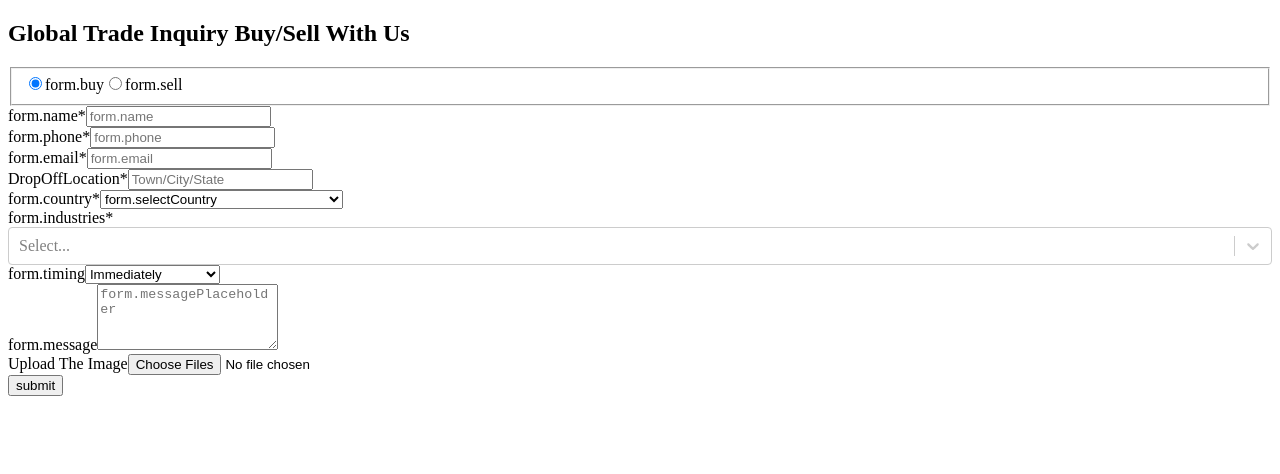
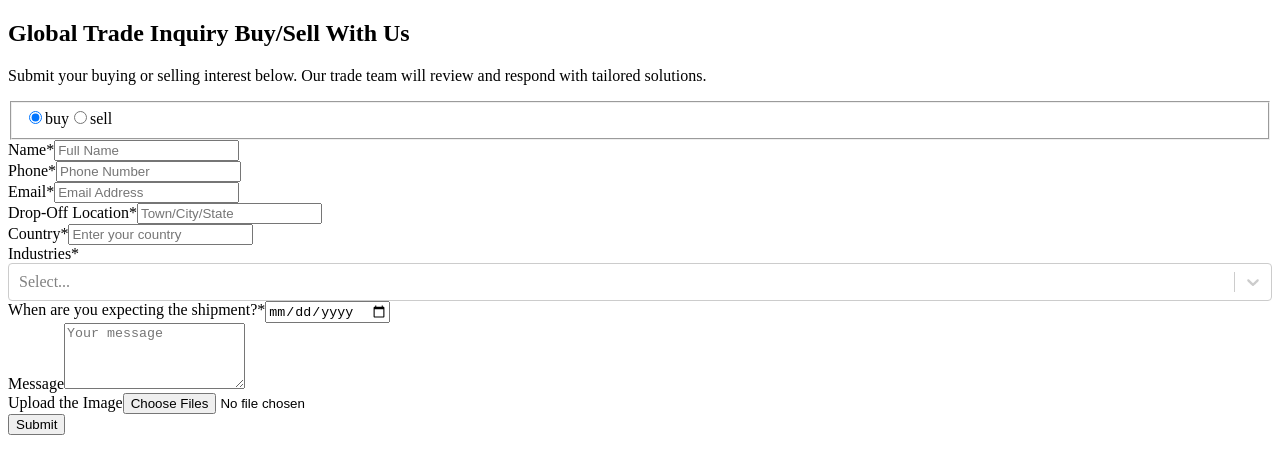
Before and after one commit to SuprajaDarapaneni/AgxFrontend, a Next.js app: page /BuySellpage in a window 1280 px wide. Shown: the top 474 px of the page. Built offline with nearby package versions, Linux system fonts and the light colour scheme.

Commit message:
new changes

```diff
--- a/public/locales/en/translation.json
+++ b/public/locales/en/translation.json
@@ -183,7 +183,7 @@
     "testimonial2": "They made international trade feel easy. Trustworthy and experienced!",
     "testimonial3": "Excellent service throughout our import process.",
     "heroTitle": "Connecting Continents with Confidence",
-    "heroButton": "I Want To Buy/Sell",
+    "heroButton": "Start Trading-Buy/Sell",
     "aboutTitle": "About Us",
     "aboutDesc": "Founded on July 10th, 2022, AGX-International was born from a vision to create a strong bridge between Indian industries and global markets....",
     "productsTitle": "Our Products",
@@ -201,8 +201,8 @@
     "attachFiles": "Image upload",
     "heading": "Buy/Sell Request Form",
     "pageTitle": "Buy/Sell Request Form - AGX-International",
-    "buy": "Buy",
-    "sell": "Sell",
+    "When are you expecting the shipment?": "When are you expecting the shipment?",
+    "When will the products be ready to ship?": "When will the products be ready to ship?",
     "name": "Name/Company Name",
     "phone": "Phone",
     "email": "Email",
--- a/src/pages/BuySellpage.jsx
+++ b/src/pages/BuySellpage.jsx
@@ -69,7 +69,6 @@ const BuySellForm = () => {
     setFormData(prev => ({
       ...prev,
       industries: selectedOptions ? selectedOptions.map(option => option.value) : [],
-      // Clear otherIndustry if 'Other' is not selected
       otherIndustry: selectedOptions && selectedOptions.some(o => o.value === 'Other') ? prev.otherIndustry : '',
     }));
   };
@@ -88,43 +87,43 @@ const BuySellForm = () => {
     setErrorMessage('');
 
     if (!formData.name.trim() || !/^[a-zA-Z\s]{2,50}$/.test(formData.name)) {
-      setErrorMessage(t('form.validation.name') || 'Please enter a valid name (2-50 letters).');
+      setErrorMessage('Please enter a valid name (2-50 letters).');
       setIsSubmitDisabled(false);
       return;
     }
 
     if (!validateEmail(formData.email)) {
-      setErrorMessage(t('form.validation.email') || 'Invalid email format.');
+      setErrorMessage('Invalid email format.');
       setIsSubmitDisabled(false);
       return;
     }
 
     if (!validatePhone(formData.phone)) {
-      setErrorMessage(t('form.validation.phone') || 'Phone number should contain 8 to 15 digits only.');
+      setErrorMessage('Phone number should contain 8 to 15 digits only.');
       setIsSubmitDisabled(false);
       return;
     }
 
     if (formData.industries.length === 0) {
-      setErrorMessage(t('form.validation.industries') || 'Please select at least one industry.');
+      setErrorMessage('Please select at least one industry.');
       setIsSubmitDisabled(false);
       return;
     }
 
     if (formData.industries.includes('Other') && formData.otherIndustry.trim() === '') {
-      setErrorMessage(t('form.validation.otherIndustry') || 'Please specify the "Other" industry.');
+      setErrorMessage('Please specify the "Other" industry.');
       setIsSubmitDisabled(false);
       return;
     }
 
     if (!formData.dropOffLocation.trim()) {
-      setErrorMessage(t('form.validation.location') || 'Please provide your location.');
+      setErrorMessage('Please provide your location.');
       setIsSubmitDisabled(false);
       return;
     }
 
     if (!formData.country) {
-      setErrorMessage(t('form.validation.country') || 'Please select your country.');
+      setErrorMessage('Please select your country.');
       setIsSubmitDisabled(false);
       return;
     }
@@ -174,10 +173,7 @@ const BuySellForm = () => {
       });
 
       if (response.ok) {
-        setSuccessMessage(
-          'Form submitted successfully.'
-        );
-
+        setSuccessMessage('Form submitted successfully.');
         setFormData({
           buySell: 'buy',
           name: '',
@@ -191,15 +187,13 @@ const BuySellForm = () => {
           message: '',
         });
         setFiles([]);
-        if (fileInputRef.current) {
-          fileInputRef.current.value = null;
-        }
+        if (fileInputRef.current) fileInputRef.current.value = null;
       } else {
-        setErrorMessage(t('form.failureMessage') || 'Submission failed. Please try again.');
+        setErrorMessage('Submission failed. Please try again.');
       }
     } catch (error) {
       console.error('Submission error:', error);
-      setErrorMessage(t('form.errorMessage') || 'An error occurred. Please try again later.');
+      setErrorMessage('An error occurred. Please try again later.');
     } finally {
       setIsSubmitDisabled(false);
     }
@@ -210,24 +204,22 @@ const BuySellForm = () => {
   return (
     <>
       <Helmet>
-        <title>{t('form.pageTitle') || 'Global Trade Inquiry Buy/Sell With Us'}</title>
-        <meta
-          name="description"
-          content={t('form.pageDescription') || 'Submit your buy or sell request with AGX-International using our easy-to-use form.'}
-        />
+        <title>Global Trade Inquiry Buy/Sell With Us</title>
+        <meta name="description" content="Submit your buy or sell request with AGX-International using our easy-to-use form." />
         <meta name="robots" content="index, follow" />
       </Helmet>
 
       <main className="min-h-screen bg-gradient-to-r from-pink-100 via-pink-50 to-pink-100 flex items-center justify-center px-6 py-8">
         <section className="max-w-xl w-full bg-white p-8 rounded-3xl shadow-xl border border-pink-200 space-y-8">
-          <h1 className="text-3xl font-bold text-pink-600 text-center">
-            Global Trade Inquiry{' '}
-            <span className="uppercase font-bold">Buy/Sell</span>{' '}
-            With Us
+          <h1 className="text-2xl font-bold text-pink-600 text-center">
+            Global Trade Inquiry Buy/Sell With Us
           </h1>
+          <p className="text-center text-gray-800 mt-2">
+            Submit your buying or selling interest below. Our trade team will review and respond with tailored solutions.
+          </p>
 
           <form onSubmit={handleSubmit} noValidate>
-            <fieldset className="flex justify-center space-x-6 mb-6" aria-label={t('form.buySellChoice')}>
+            <fieldset className="flex justify-center space-x-6 mb-6">
               {['buy', 'sell'].map(option => (
                 <label
                   key={option}
@@ -243,7 +235,7 @@ const BuySellForm = () => {
                     onChange={handleChange}
                     className="form-radio text-pink-500 w-5 h-5"
                   />
-                  <span className="ml-2 capitalize">{t(`form.${option}`)}</span>
+                  <span className="ml-2 capitalize">{option}</span>
                 </label>
               ))}
             </fieldset>
@@ -251,7 +243,7 @@ const BuySellForm = () => {
             {/* Name */}
             <div className="mb-6">
               <label htmlFor="name" className="block text-pink-600 font-medium mb-1">
-                {t('form.name')}<span className="text-red-500">*</span>
+                Name<span className="text-red-500">*</span>
               </label>
               <input
                 id="name"
@@ -262,16 +254,15 @@ const BuySellForm = () => {
                 maxLength="50"
                 value={formData.name}
                 onChange={handleChange}
-                placeholder={t('form.name')}
+                placeholder="Full Name"
                 className="w-full border border-pink-300 px-4 py-3 rounded-lg focus:ring-2 focus:ring-pink-400"
-                aria-describedby="nameHelp"
               />
             </div>
 
             {/* Phone */}
             <div className="mb-6">
               <label htmlFor="phone" className="block text-pink-600 font-medium mb-1">
-                {t('form.phone')}<span className="text-red-500">*</span>
+                Phone<span className="text-red-500">*</span>
               </label>
               <input
                 id="phone"
@@ -282,45 +273,41 @@ const BuySellForm = () => {
                 maxLength="15"
                 value={formData.phone}
                 onChange={handleChange}
-                placeholder={t('form.phone')}
+                placeholder="Phone Number"
                 className="w-full border border-pink-300 px-4 py-3 rounded-lg focus:ring-2 focus:ring-pink-400"
-                aria-describedby="phoneHelp"
               />
             </div>
 
             {/* Email */}
             <div className="mb-6">
               <label htmlFor="email" className="block text-pink-600 font-medium mb-1">
-                {t('form.email')}<span className="text-red-500">*</span>
+                Email<span className="text-red-500">*</span>
               </label>
               <input
                 id="email"
                 name="email"
                 type="email"
                 required
-                pattern="^[a-zA-Z0-9._%+-]+@[a-zA-Z0-9.-]+\.[a-zA-Z]{2,}$"
                 value={formData.email}
                 onChange={handleChange}
-                placeholder={t('form.email')}
+                placeholder="Email Address"
                 className="w-full border border-pink-300 px-4 py-3 rounded-lg focus:ring-2 focus:ring-pink-400"
-                aria-describedby="emailHelp"
               />
             </div>
 
             {/* Location */}
             <div className="mb-6">
               <label htmlFor="dropOffLocation" className="block text-pink-600 font-medium mb-1">
-                {t(locationLabelKey)}<span className="text-red-500">*</span>
+                {formData.buySell === 'buy' ? 'Drop-Off Location' : 'Pick-Up Location'}<span className="text-red-500">*</span>
               </label>
               <input
                 id="dropOffLocation"
                 name="dropOffLocation"
                 type="text"
                 required
-                maxLength="100"
                 value={formData.dropOffLocation}
                 onChange={handleChange}
-                placeholder={'Town/City/State'}
+                placeholder="Town/City/State"
                 className="w-full border border-pink-300 px-4 py-3 rounded-lg focus:ring-2 focus:ring-pink-400"
               />
             </div>
@@ -328,27 +315,24 @@ const BuySellForm = () => {
             {/* Country */}
             <div className="mb-6">
               <label htmlFor="country" className="block text-pink-600 font-medium mb-1">
-                {t('form.country')}<span className="text-red-500">*</span>
+                Country<span className="text-red-500">*</span>
               </label>
-              <select
+              <input
+                type="text"
                 id="country"
                 name="country"
                 required
                 value={formData.country}
                 onChange={handleChange}
-                className="w-full border border-pink-300 px-4 py-3 rounded-lg text-gray-700 focus:ring-2 focus:ring-pink-400"
-              >
-                <option value="" disabled>{t('form.selectCountry')}</option>
-                {COUNTRY_OPTIONS.map(({ value, label }) => (
-                  <option key={value} value={value}>{label}</option>
-                ))}
-              </select>
+                placeholder="Enter your country"
+                className="w-full border border-pink-300 px-4 py-3 rounded-lg focus:ring-2 focus:ring-pink-400"
+              />
             </div>
 
             {/* Industries */}
             <div className="mb-6">
               <label htmlFor="industries" className="block text-pink-600 font-medium mb-1">
-                {t('form.industries')}<span className="text-red-500">*</span>
+                Industries<span className="text-red-500">*</span>
               </label>
               <Select
                 inputId="industries"
@@ -357,15 +341,13 @@ const BuySellForm = () => {
                 options={INDUSTRY_OPTIONS}
                 value={INDUSTRY_OPTIONS.filter(opt => formData.industries.includes(opt.value))}
                 onChange={handleIndustrySelect}
-                classNamePrefix="select"
-                aria-describedby="industryHelp"
               />
               {formData.industries.includes('Other') && (
                 <input
                   type="text"
                   name="otherIndustry"
                   required
-                  placeholder={t('form.otherIndustryPlaceholder') || "Please specify other industry"}
+                  placeholder="Please specify other industry"
                   value={formData.otherIndustry}
                   onChange={handleChange}
                   className="mt-3 w-full border border-pink-300 px-4 py-3 rounded-lg focus:ring-2 focus:ring-pink-400"
@@ -374,28 +356,29 @@ const BuySellForm = () => {
             </div>
 
             {/* Timing */}
-            <div className="mb-6">
-              <label htmlFor="timing" className="block text-pink-600 font-medium mb-1">
-                {t('form.timing')}
-              </label>
-              <select
-                id="timing"
-                name="timing"
-                value={formData.timing}
-                onChange={handleChange}
-                className="w-full border border-pink-300 px-4 py-3 rounded-lg text-gray-700 focus:ring-2 focus:ring-pink-400"
-              >
-                <option value="Immediately">{'Immediately'}</option>
-                <option value="Within 30 Days">{'Within 30 Days'}</option>
-                <option value="Within 90 Days">{ 'Within 90 Days'}</option>
-                <option value="More than 90 Days">{'More than 90 Days'}</option>
-              </select>
-            </div>
+            {/* Date Picker for Shipment/Ready Date */}
+<div className="mb-6">
+  <label htmlFor="expectedDate" className="block text-pink-600 font-medium mb-1">
+    {formData.buySell === 'buy'
+      ? 'When are you expecting the shipment?'
+      : 'When will the products be ready to ship?'}
+    <span className="text-red-500">*</span>
+  </label>
+  <input
+    id="expectedDate"
+    name="expectedDate"
+    type="date"
+    required
+    value={formData.expectedDate}
+    onChange={handleChange}
+    className="w-full border border-pink-300 px-4 py-3 rounded-lg focus:ring-2 focus:ring-pink-400"
+  />
+</div>
 
             {/* Message */}
             <div className="mb-6">
               <label htmlFor="message" className="block text-pink-600 font-medium mb-1">
-                {t('form.message')}
+                Message
               </label>
               <textarea
                 id="message"
@@ -404,15 +387,15 @@ const BuySellForm = () => {
                 maxLength="500"
                 value={formData.message}
                 onChange={handleChange}
-                placeholder={t('form.messagePlaceholder') || 'Your message'}
+                placeholder="Your message"
                 className="w-full border border-pink-300 px-4 py-3 rounded-lg focus:ring-2 focus:ring-pink-400 resize-none"
               />
             </div>
 
-            {/* Image Upload */}
+            {/* Upload Image */}
             <div className="mb-6">
               <label htmlFor="images" className="block text-pink-600 font-medium mb-1">
-                {"Upload The Image"}
+                Upload the Image
               </label>
               <input
                 ref={fileInputRef}
@@ -426,19 +409,20 @@ const BuySellForm = () => {
               />
               {files.length > 0 && (
                 <p className="mt-2 text-sm text-gray-600">
-                  {files.length} { 'files selected'}
+                  {files.length} files selected
                 </p>
               )}
             </div>
 
+            {/* Messages */}
             {errorMessage && (
-              <p className="text-red-600 font-semibold mb-4" role="alert">{errorMessage}</p>
+              <p className="text-red-600 font-semibold mb-4">{errorMessage}</p>
+            )}
+            {successMessage && (
+              <p className="text-green-600 font-semibold mb-4">{successMessage}</p>
             )}
 
-            {successMessage && (
-              <p className="text-green-600 font-semibold mb-4 whitespace-pre-line" role="status">{successMessage}</p>
-            )}
-
+            {/* Submit */}
             <button
               type="submit"
               disabled={isSubmitDisabled}
@@ -446,7 +430,7 @@ const BuySellForm = () => {
                 isSubmitDisabled ? 'bg-pink-300 cursor-not-allowed' : 'bg-pink-600 hover:bg-pink-700'
               } transition-colors duration-300`}
             >
-              {"submit"}
+              Submit
             </button>
           </form>
         </section>
```
Also changed, not shown: src/components/Header.jsx (+30 -158 lines).
